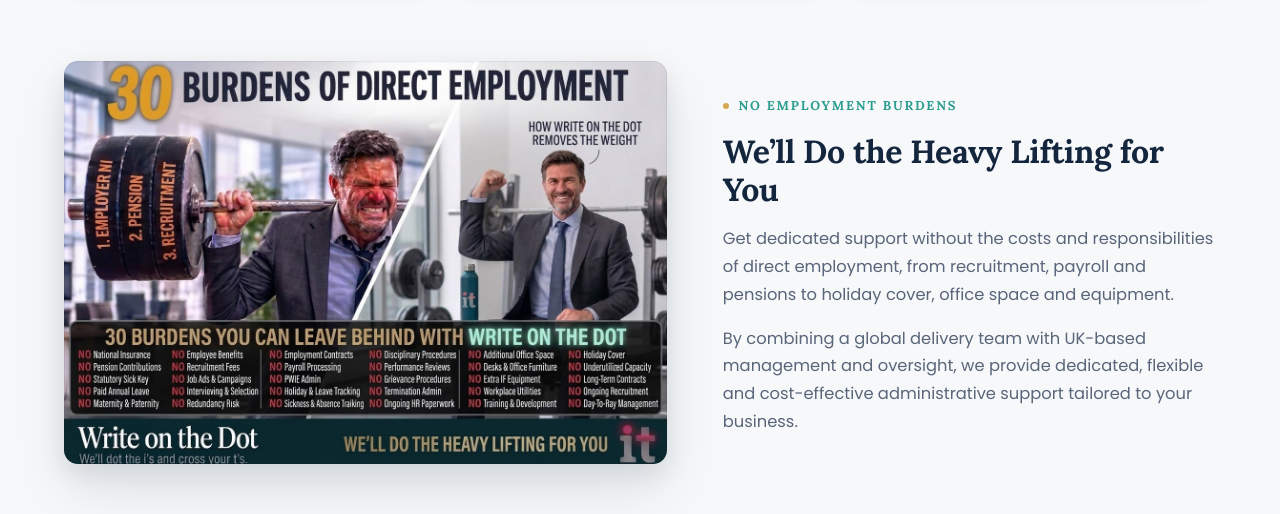
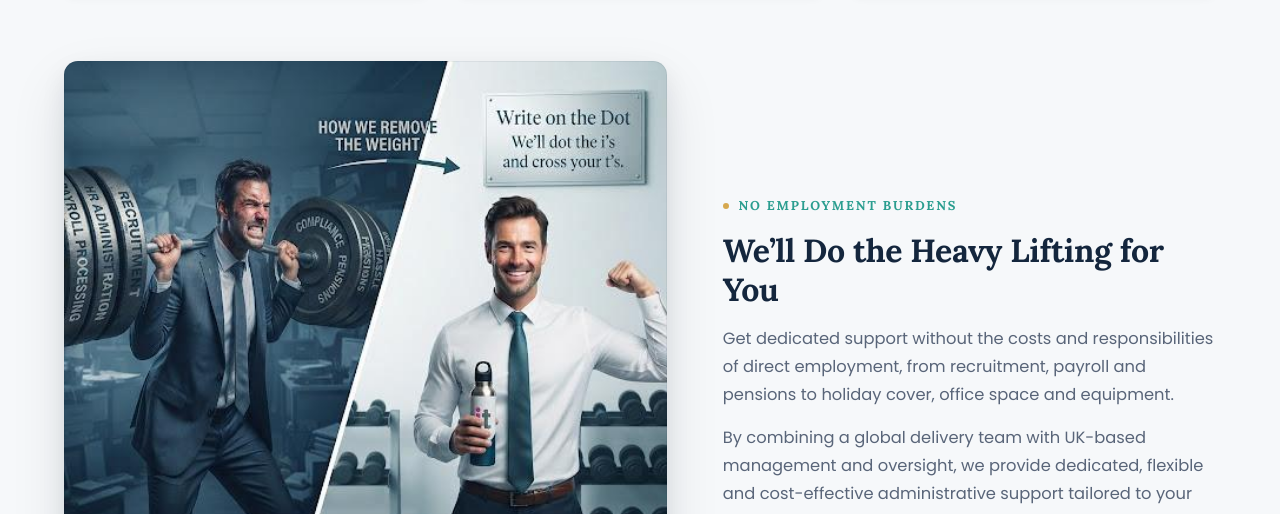
Before and after one commit to Sarafeleke/Write-on-the-Dot1, a plain HTML site: page index.html in a window 1280 px wide. Shown: the part 4571-5085 px from the top of the page. Drawn offline with Linux system fonts and the light colour scheme.

Commit message:
Swap homepage heavy-lifting image for the weights graphic
Generated with [Devin](https://devin.ai)

Co-Authored-By: Devin <158243242+devin-ai-integration[bot]@users.noreply.github.com>

```diff
--- a/index.html
+++ b/index.html
@@ -362,7 +362,7 @@
 
         <div class="feature-split reveal">
           <figure class="feature-media">
-            <img src="images/burdens-of-employment.jpg" alt="Write on the Dot graphic: 30 burdens of direct employment, such as National Insurance, pensions, recruitment, sick pay and holiday cover, that businesses can leave behind." width="1264" height="845" loading="lazy">
+            <img src="images/heavy-lifting.jpg" alt="Write on the Dot graphic: a business owner lifting weights labelled recruitment, payroll and HR administration, beside a relaxed owner once Write on the Dot removes the weight." width="512" height="512" loading="lazy">
           </figure>
           <div class="feature-copy">
             <span class="eyebrow">No Employment Burdens</span>
```
